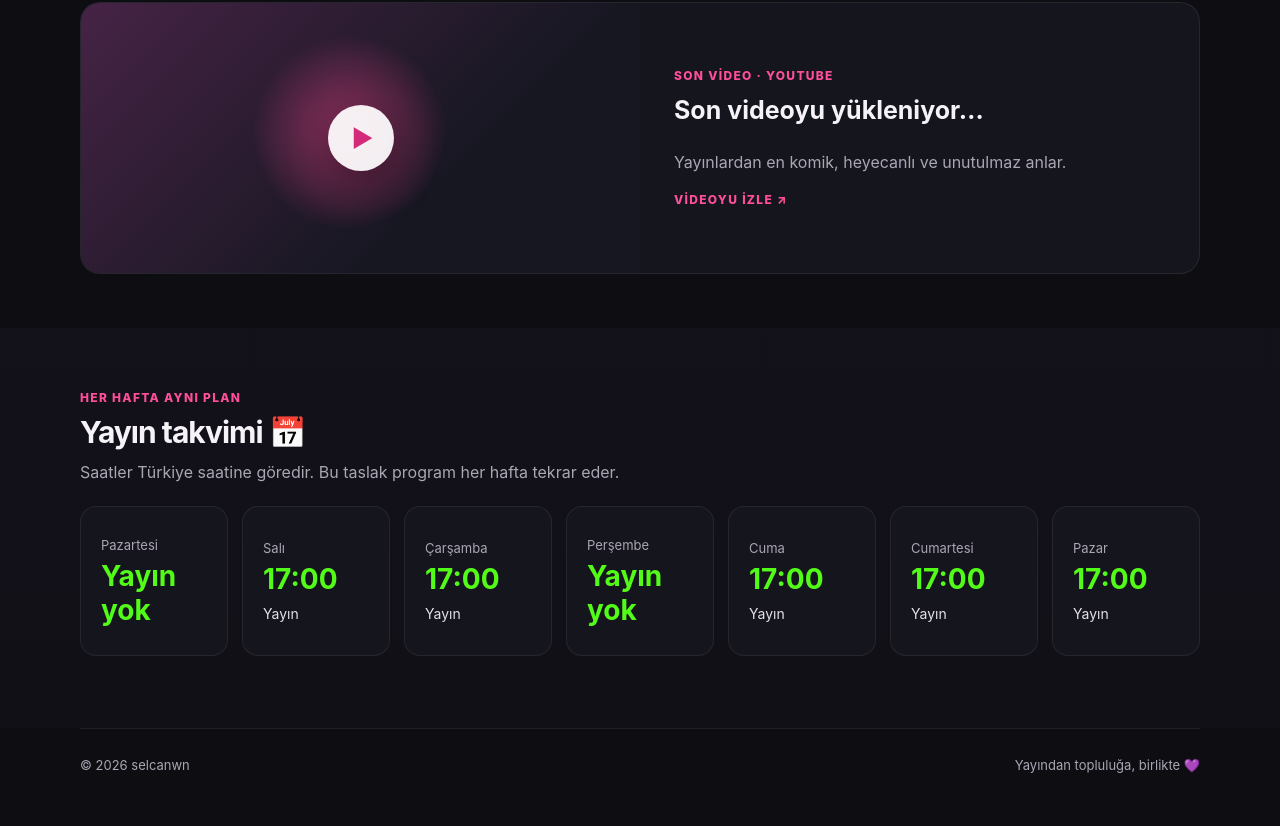
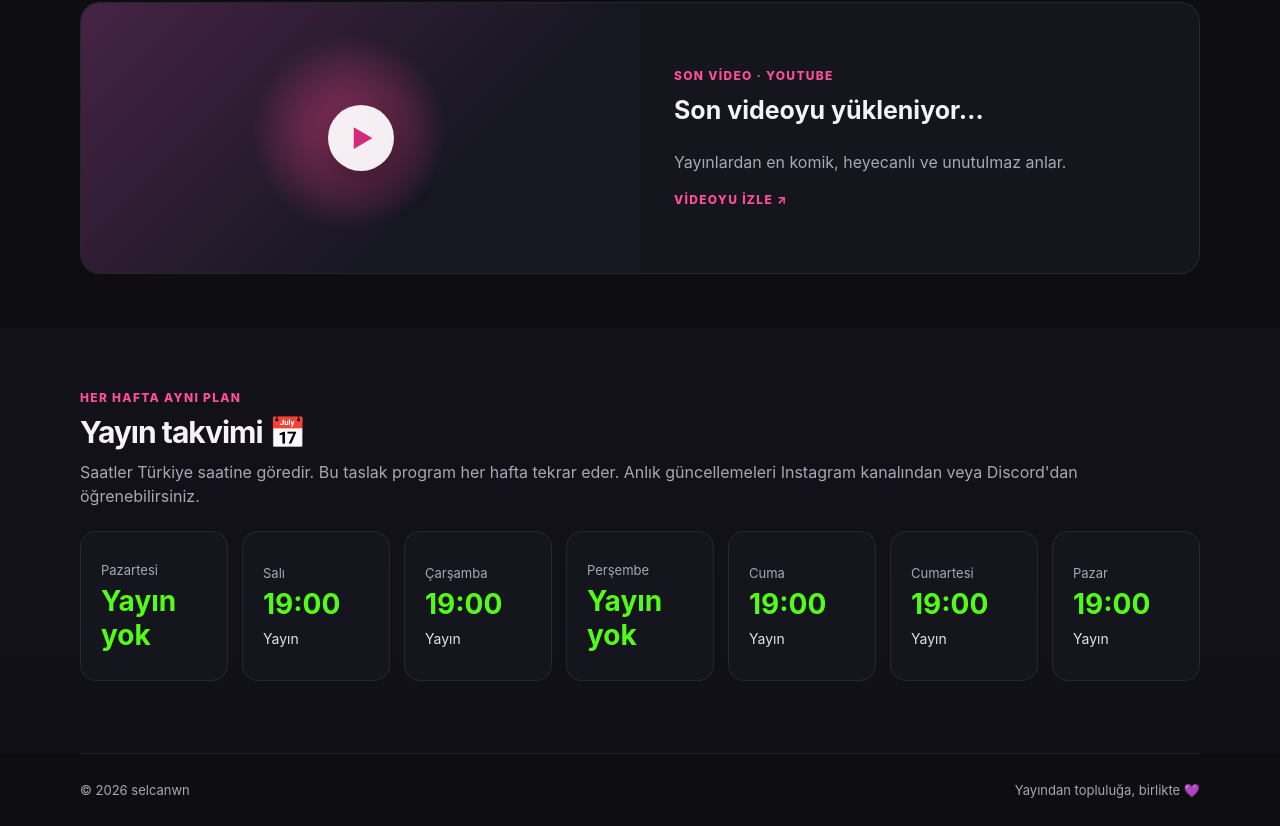
Before and after one commit to burkylelouch/selcanwn-web-sitesi, a plain HTML site: page index.html in a window 1280 px wide. Shown: the part 861-1687 px from the top of the page. Before the commit the page ends 1663 px from the top, so only its background shows below. Drawn offline with Linux system fonts and the light colour scheme; no server answers.

Commit message:
Update weekly stream schedule to 19:00

```diff
--- a/index.html
+++ b/index.html
@@ -28,16 +28,16 @@
     <section class="schedule" id="takvim">
       <div class="wrap">
         <div class="section-head">
-          <div><span class="label">Her hafta aynı plan</span><h2>Yayın takvimi 📅</h2><p>Saatler Türkiye saatine göredir. Bu taslak program her hafta tekrar eder.</p></div>
+          <div><span class="label">Her hafta aynı plan</span><h2>Yayın takvimi 📅</h2><p>Saatler Türkiye saatine göredir. Bu taslak program her hafta tekrar eder. Anlık güncellemeleri Instagram kanalından veya Discord'dan öğrenebilirsiniz.</p></div>
         </div>
         <div class="schedule-grid">
           <article class="schedule-card no-stream"><span class="schedule-day">Pazartesi</span><strong>Yayın yok</strong></article>
-          <article class="schedule-card"><span class="schedule-day">Salı</span><strong>17:00</strong><p>Yayın</p></article>
-          <article class="schedule-card"><span class="schedule-day">Çarşamba</span><strong>17:00</strong><p>Yayın</p></article>
+          <article class="schedule-card"><span class="schedule-day">Salı</span><strong>19:00</strong><p>Yayın</p></article>
+          <article class="schedule-card"><span class="schedule-day">Çarşamba</span><strong>19:00</strong><p>Yayın</p></article>
           <article class="schedule-card no-stream"><span class="schedule-day">Perşembe</span><strong>Yayın yok</strong></article>
-          <article class="schedule-card"><span class="schedule-day">Cuma</span><strong>17:00</strong><p>Yayın</p></article>
-          <article class="schedule-card"><span class="schedule-day">Cumartesi</span><strong>17:00</strong><p>Yayın</p></article>
-          <article class="schedule-card"><span class="schedule-day">Pazar</span><strong>17:00</strong><p>Yayın</p></article>
+          <article class="schedule-card"><span class="schedule-day">Cuma</span><strong>19:00</strong><p>Yayın</p></article>
+          <article class="schedule-card"><span class="schedule-day">Cumartesi</span><strong>19:00</strong><p>Yayın</p></article>
+          <article class="schedule-card"><span class="schedule-day">Pazar</span><strong>19:00</strong><p>Yayın</p></article>
         </div>
       </div>
     </section>
```
